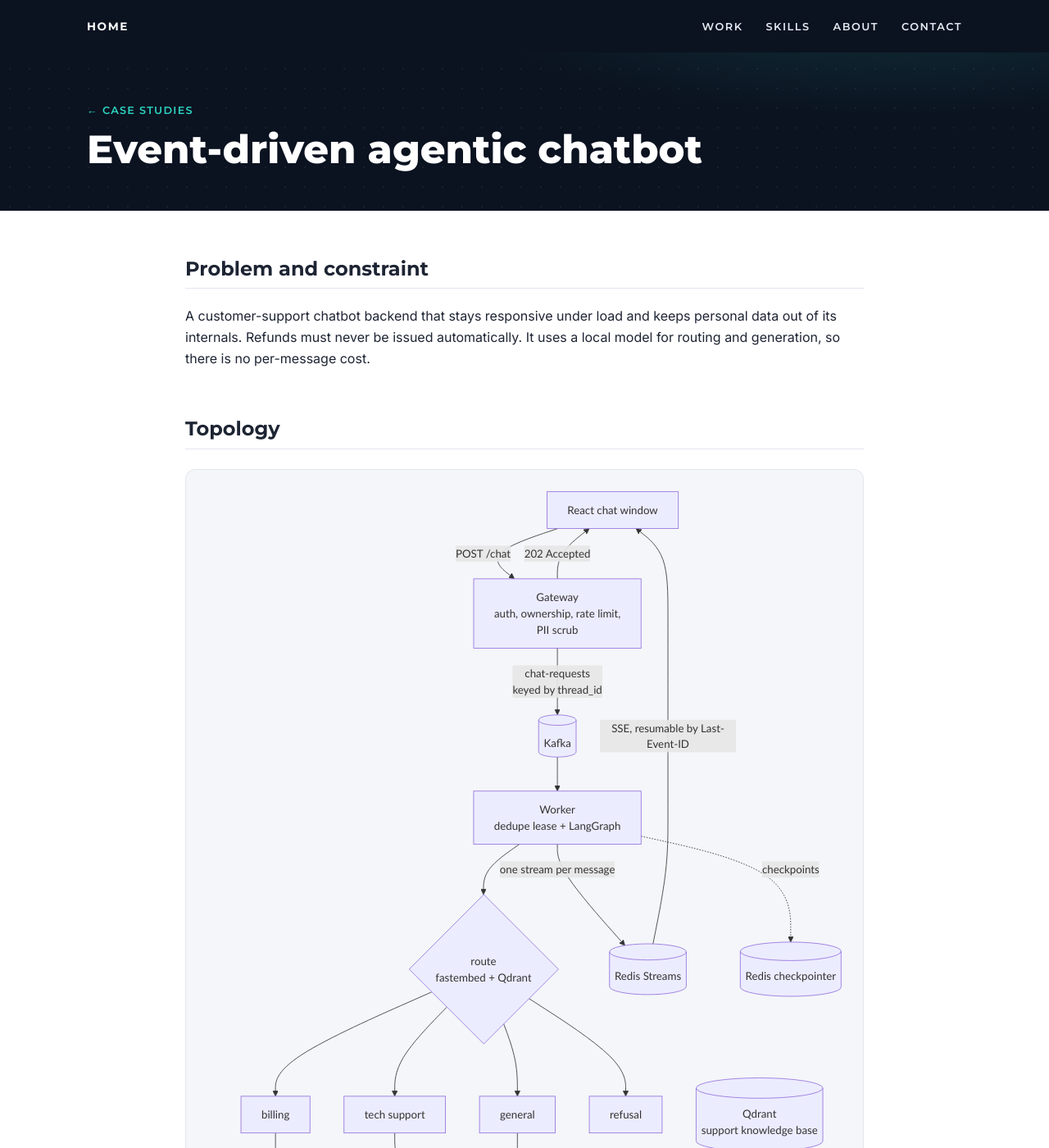
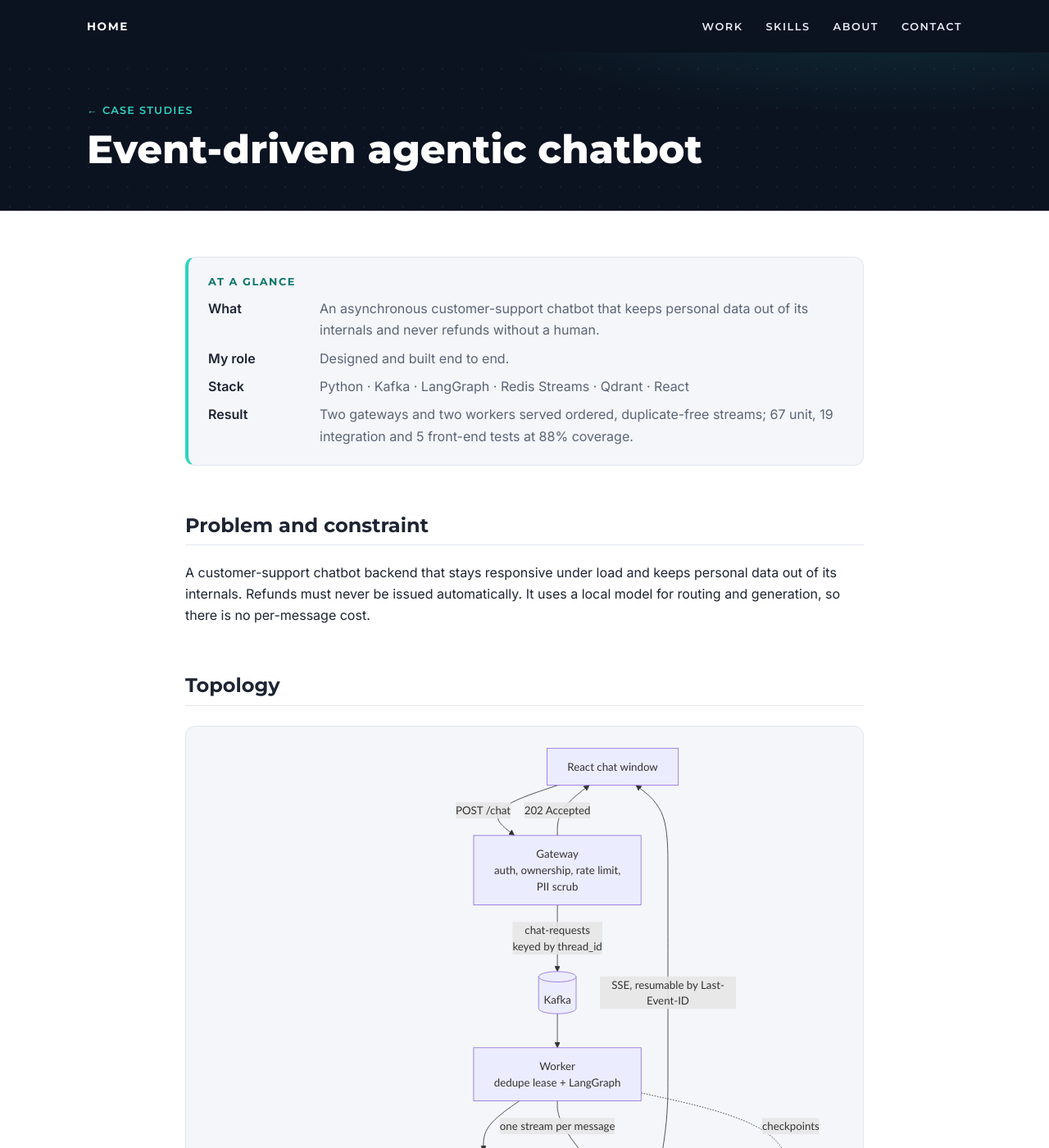
Before and after one commit to jayakumar-devaraj/jayakumar-devaraj.github.io, a Jekyll site: the page built from work/event-driven-chatbot.md, in a window 1280 px wide and 1400 px high. Shown: the whole window at 82% size. Built offline with Jekyll 4.4.1, drawn with Linux system fonts in a browser that asks for light colours.

Commit message:
Add an At a glance box with role, stack and headline result to each case study

```diff
--- a/_layouts/page.html
+++ b/_layouts/page.html
@@ -12,6 +12,17 @@ layout: default
 
 <main class="page-body">
   <article class="container prose">
+    {%- if page.glance %}
+    <aside class="glance" aria-label="At a glance">
+      <p class="glance-title">At a glance</p>
+      <dl>
+        {%- for g in page.glance %}
+        <dt>{{ g.label }}</dt>
+        <dd>{{ g.text }}</dd>
+        {%- endfor %}
+      </dl>
+    </aside>
+    {%- endif %}
     {{ content }}
   </article>
 </main>
--- a/assets/css/site.css
+++ b/assets/css/site.css
@@ -196,6 +196,18 @@ a { color: var(--accent-ink); }
   font: 700 1.5rem var(--heading);
 }
 .prose h2:first-child { margin-top: 0; }
+.glance {
+  margin: 0 0 48px; padding: 22px 24px;
+  background: var(--paper-2); border: 1px solid var(--line); border-left: 4px solid var(--accent);
+  border-radius: 12px;
+}
+.glance-title {
+  margin: 0 0 12px;
+  font: 700 .8rem var(--heading); letter-spacing: .12em; text-transform: uppercase; color: var(--accent-ink);
+}
+.glance dl { display: grid; grid-template-columns: 7.5em 1fr; gap: 8px 16px; margin: 0; }
+.glance dt { font-weight: 600; }
+.glance dd { margin: 0; color: var(--muted); }
 .prose code { font: .88em var(--mono); background: var(--paper-2); padding: .1em .35em; border-radius: 4px; }
 .prose table {
   display: block; overflow-x: auto; width: 100%;
@@ -231,5 +243,7 @@ a { color: var(--accent-ink); }
 }
 @media (max-width: 480px) {
   .skills { grid-template-columns: 1fr; }
+  .glance dl { grid-template-columns: 1fr; gap: 2px; }
+  .glance dd { margin-bottom: 10px; }
   .card { padding: 22px; }
 }
--- a/work/event-driven-chatbot.md
+++ b/work/event-driven-chatbot.md
@@ -2,6 +2,15 @@
 layout: page
 title: Event-driven agentic chatbot
 permalink: /work/event-driven-chatbot.html
+glance:
+  - label: What
+    text: An asynchronous customer-support chatbot that keeps personal data out of its internals and never refunds without a human.
+  - label: My role
+    text: Designed and built end to end.
+  - label: Stack
+    text: Python · Kafka · LangGraph · Redis Streams · Qdrant · React
+  - label: Result
+    text: Two gateways and two workers served ordered, duplicate-free streams; 67 unit, 19 integration and 5 front-end tests at 88% coverage.
 ---
 
 ## Problem and constraint
```
Also changed, not shown: work/agentic-sdlc-platform.md (+9 -0 lines), work/cobol-modernizer.md (+9 -0 lines), work/rag-evaluation.md (+9 -0 lines).
